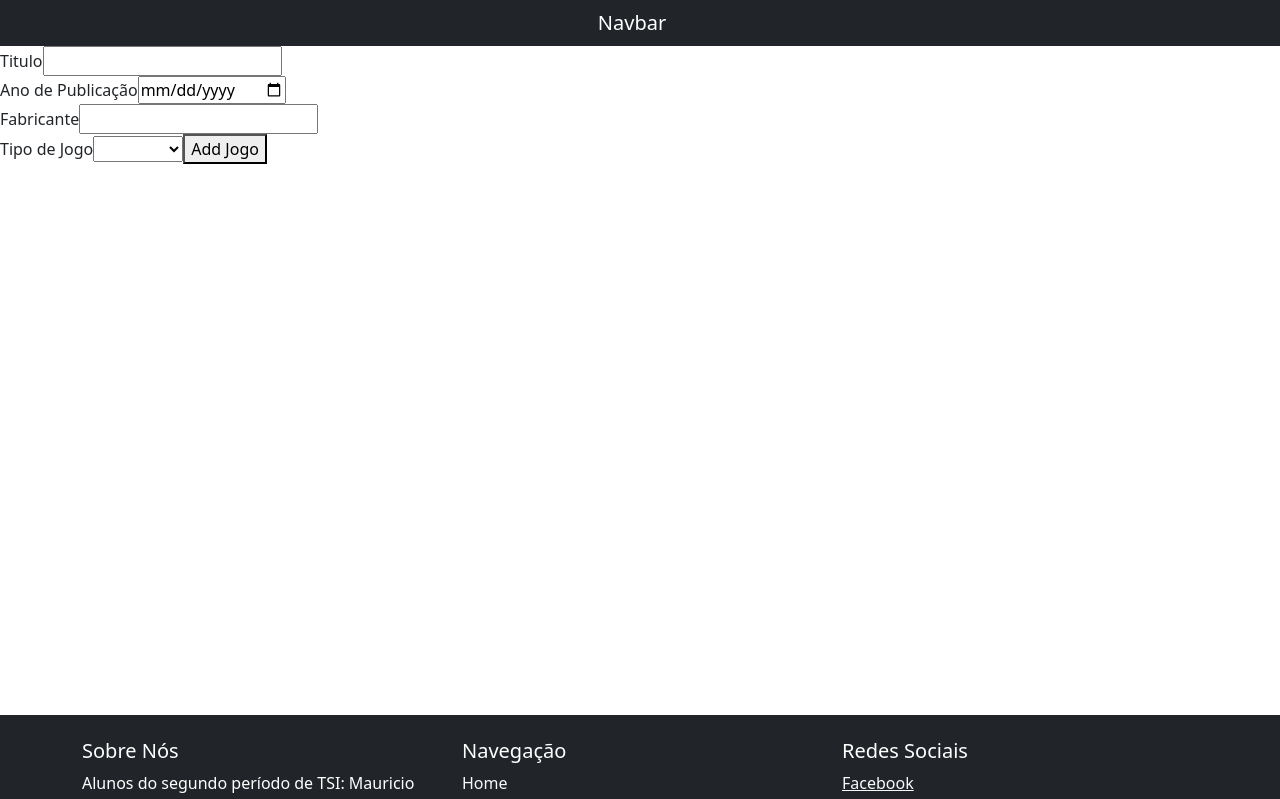
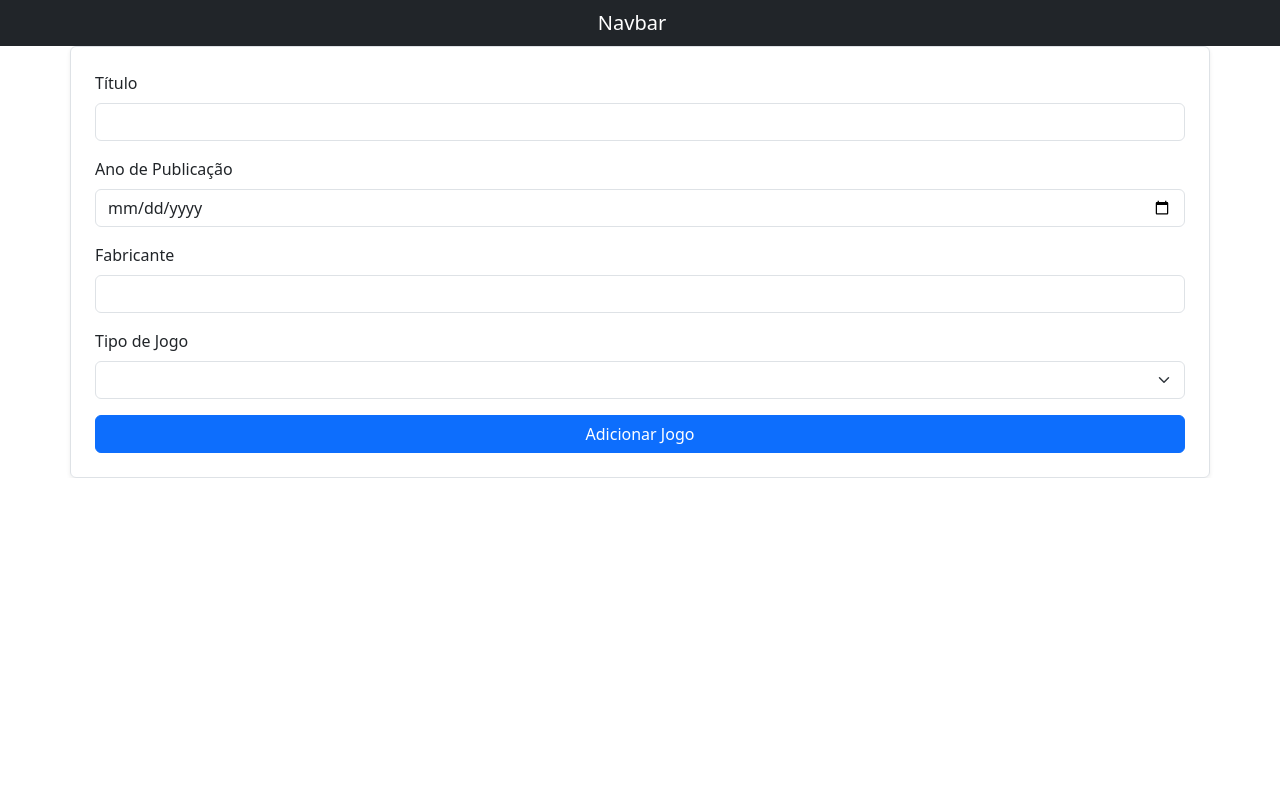
Before and after one commit to JhonataFerreira95/POO_IFRN, an Angular app: page / in a window 1280 px wide. Shown: the top 799 px of the page. Built offline with nearby package versions, Linux system fonts and the light colour scheme.

Commit message:
estilizado

```diff
--- a/src/app/corpo/corpo.component.html
+++ b/src/app/corpo/corpo.component.html
@@ -1,28 +1,78 @@
-<form (ngSubmit) = "adicionarJogo()">
-    <label >Titulo</label>
-    <input type="text" [(ngModel)] = "titulo" name = "titulo" required>
-    <br>
-    <label>Ano de Publicação</label>
-    <input type="date" [(ngModel)] = "anoPublicacao" name="anoPublicacao" required>
-    <br>
-    <label >Fabricante</label>
-    <input type="text" [(ngModel)] = "fabricante" name="fabricante" required>
-    <br>
-    <label for="tipo_de_jogo">Tipo de Jogo</label>
-    <select id="tipo_de_jogo" [(ngModel)]= "tipo_de_jogo" name="tipo_de_jogo">
-        <option value="tabuleiro">tabuleiro</option>
-        <option value="carta">carta</option>
-    </select>
+<form (ngSubmit)="adicionarJogo()" class="container p-4 border rounded shadow-sm">
+    <div class="mb-3">
+        <label for="titulo" class="form-label">Título</label>
+        <input
+            type="text"
+            id="titulo"
+            [(ngModel)]="titulo"
+            name="titulo"
+            class="form-control"
+            required
+        />
+    </div>
+
+    <div class="mb-3">
+        <label for="anoPublicacao" class="form-label">Ano de Publicação</label>
+        <input
+            type="date"
+            id="anoPublicacao"
+            [(ngModel)]="anoPublicacao"
+            name="anoPublicacao"
+            class="form-control"
+            required
+        />
+    </div>
+
+    <div class="mb-3">
+        <label for="fabricante" class="form-label">Fabricante</label>
+        <input
+            type="text"
+            id="fabricante"
+            [(ngModel)]="fabricante"
+            name="fabricante"
+            class="form-control"
+            required
+        />
+    </div>
+
+    <div class="mb-3">
+        <label for="tipo_de_jogo" class="form-label">Tipo de Jogo</label>
+        <select
+            id="tipo_de_jogo"
+            [(ngModel)]="tipo_de_jogo"
+            name="tipo_de_jogo"
+            class="form-select"
+        >
+            <option value="tabuleiro">Tabuleiro</option>
+            <option value="carta">Carta</option>
+        </select>
+    </div>
 
     @if (tipo_de_jogo == 'tabuleiro') {
-        <label>Número de Jogadores</label>
-        <input type="number" [(ngModel)]= "numeroJogadores" name="numeroJogadores">
-    }
-    @else if (tipo_de_jogo == 'carta') {
-        <label>Idade Minima</label>
-        <input type="number" [(ngModel)]= "idadeMinima" name="idadeMinima">
+        <div class="mb-3">
+            <label for="numeroJogadores" class="form-label">Número de Jogadores</label>
+            <input
+                type="number"
+                id="numeroJogadores"
+                [(ngModel)]="numeroJogadores"
+                name="numeroJogadores"
+                class="form-control"
+            />
+        </div>
     }
 
-    <button type="submit">Add Jogo</button>
+    @else if (tipo_de_jogo == 'carta') {
+        <div class="mb-3">
+            <label for="idadeMinima" class="form-label">Idade Mínima</label>
+            <input
+                type="number"
+                id="idadeMinima"
+                [(ngModel)]="idadeMinima"
+                name="idadeMinima"
+                class="form-control"
+            />
+        </div>
+    }
 
+    <button type="submit" class="btn btn-primary w-100">Adicionar Jogo</button>
 </form>
```
